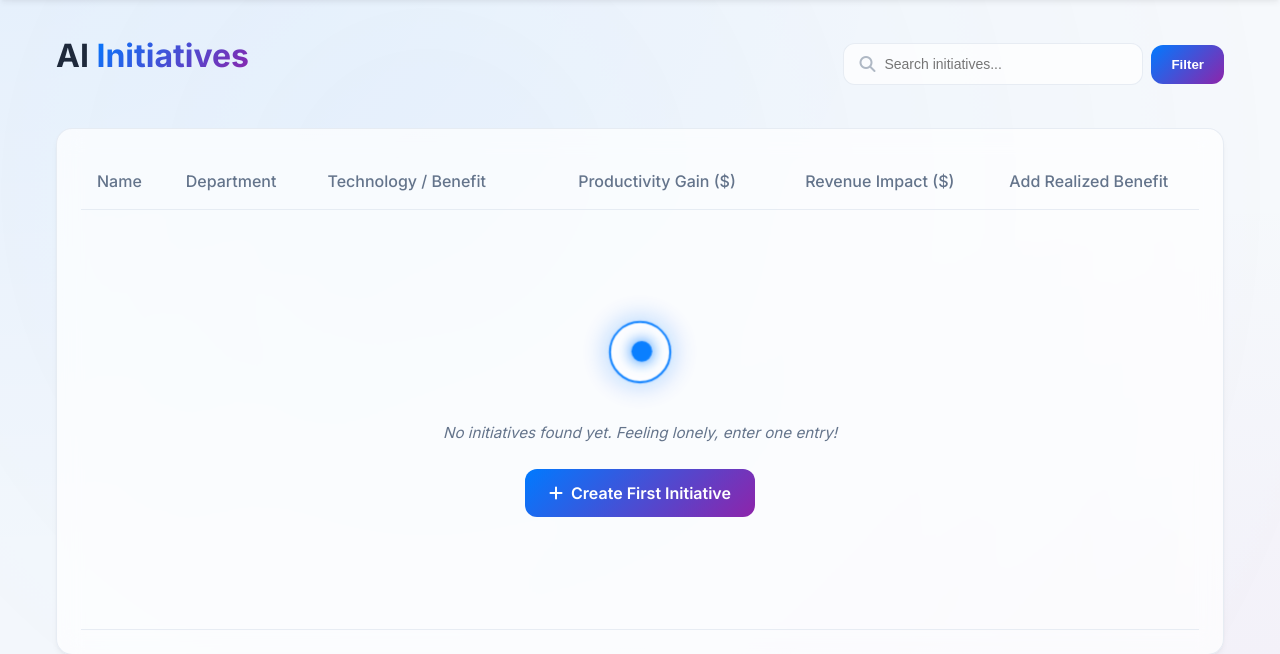
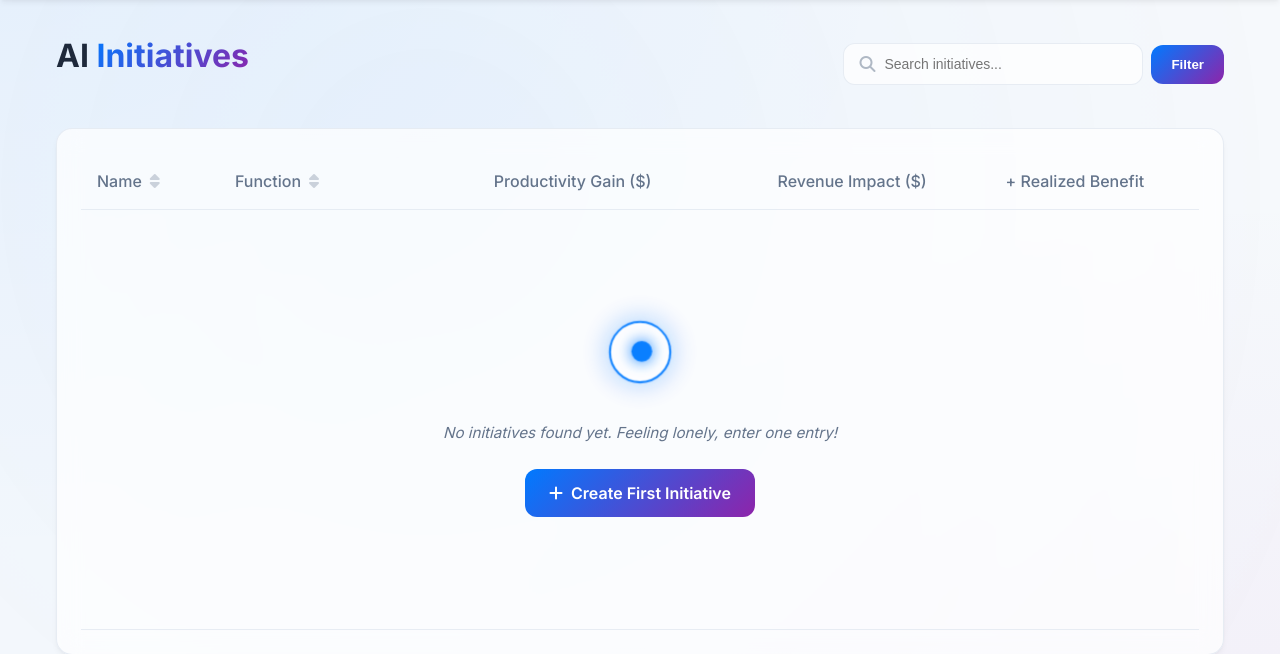
Before and after one commit to vhpatel73/dote, a Django app: page /initiatives/ in a window 1280 px wide. Shown: the part 76-730 px from the top of the page. Run offline with Django 4.2, Linux system fonts and the light colour scheme; data that the repository does not hold is empty.

Commit message:
Implement multi-column sorting and streamline function view in initiatives list

```diff
--- a/initiatives/views.py
+++ b/initiatives/views.py
@@ -172,6 +172,19 @@ class InitiativeListView(ListView):
         if tech:
             queryset = queryset.filter(technology=tech)
 
+        # Sorting
+        sort = self.request.GET.get('sort')
+        if sort == 'name':
+            queryset = queryset.order_by('name')
+        elif sort == '-name':
+            queryset = queryset.order_by('-name')
+        elif sort == 'dept':
+            queryset = queryset.order_by('department')
+        elif sort == '-dept':
+            queryset = queryset.order_by('-department')
+        else:
+            queryset = queryset.order_by('-created_at') # Default sort
+
         return queryset
 
 class InitiativeCreateView(CreateView):
--- a/templates/initiatives/initiative_list.html
+++ b/templates/initiatives/initiative_list.html
@@ -29,12 +29,27 @@
     <table>
         <thead>
             <tr>
-                <th>Name</th>
-                <th>Department</th>
-                <th>Technology / Benefit</th>
+                <th>
+                    <a href="?sort={% if request.GET.sort == 'name' %}-name{% else %}name{% endif %}{% if request.GET.q %}&q={{ request.GET.q }}{% endif %}{% if request.GET.department %}&department={{ request.GET.department }}{% endif %}{% if request.GET.status %}&status={{ request.GET.status }}{% endif %}{% if request.GET.technology %}&technology={{ request.GET.technology }}{% endif %}"
+                        style="color: inherit; text-decoration: none; display: flex; align-items: center; gap: 0.5rem;">
+                        Name
+                        {% if request.GET.sort == 'name' %}<i class="fas fa-sort-up"></i>
+                        {% elif request.GET.sort == '-name' %}<i class="fas fa-sort-down"></i>
+                        {% else %}<i class="fas fa-sort" style="opacity: 0.3;"></i>{% endif %}
+                    </a>
+                </th>
+                <th>
+                    <a href="?sort={% if request.GET.sort == 'dept' %}-dept{% else %}dept{% endif %}{% if request.GET.q %}&q={{ request.GET.q }}{% endif %}{% if request.GET.department %}&department={{ request.GET.department }}{% endif %}{% if request.GET.status %}&status={{ request.GET.status }}{% endif %}{% if request.GET.technology %}&technology={{ request.GET.technology }}{% endif %}"
+                        style="color: inherit; text-decoration: none; display: flex; align-items: center; gap: 0.5rem;">
+                        Function
+                        {% if request.GET.sort == 'dept' %}<i class="fas fa-sort-up"></i>
+                        {% elif request.GET.sort == '-dept' %}<i class="fas fa-sort-down"></i>
+                        {% else %}<i class="fas fa-sort" style="opacity: 0.3;"></i>{% endif %}
+                    </a>
+                </th>
                 <th style="text-align: right; padding-right: 1.5rem;">Productivity Gain ($)</th>
                 <th style="text-align: right; padding-right: 1.5rem;">Revenue Impact ($)</th>
-                <th style="text-align: center;">Add Realized Benefit</th>
+                <th style="text-align: center;"> + Realized Benefit</th>
             </tr>
         </thead>
         <tbody>
@@ -49,10 +64,16 @@
                         </a>
                     </div>
                 </td>
-                <td style="font-size: 0.85rem;">{{ initiative.department }}</td>
                 <td style="font-size: 0.85rem;">
-                    <div>{{ initiative.technology }}</div>
-                    <div style="font-size: 0.7rem; opacity: 0.6; margin-top: 2px;">{{ initiative.benefit_name }}</div>
+                    <div style="font-weight: 600; margin-bottom: 4px;">{{ initiative.department }}</div>
+                    <div style="display: flex; flex-wrap: wrap; gap: 4px;">
+                        <span class="badge"
+                            style="font-size: 0.6rem; background: rgba(0, 122, 255, 0.05); color: var(--primary-color); border: 1px solid rgba(0, 122, 255, 0.1); padding: 0.1rem 0.4rem; text-transform: none;">
+                            {{ initiative.technology }}</span>
+                        <span class="badge"
+                            style="font-size: 0.6rem; background: rgba(0, 0, 0, 0.03); color: var(--text-secondary); border: 1px solid rgba(0, 0, 0, 0.05); padding: 0.1rem 0.4rem; text-transform: none;">
+                            {{ initiative.benefit_name }}</span>
+                    </div>
                 </td>
                 <td style="font-weight: 600; color: var(--primary-color); text-align: right; padding-right: 1.5rem;">
                     {% if initiative.total_productivity > 0 %}
@@ -77,7 +98,7 @@
             </tr>
             {% empty %}
             <tr>
-                <td colspan="6" style="text-align: center; padding: 4rem;">
+                <td colspan="5" style="text-align: center; padding: 4rem;">
                     <div class="empty-state">
                         <div class="ai-eye" style="margin-bottom: 1rem;"></div>
                         <p>{% if request.GET.q %}No initiatives match your search.{% else %}No initiatives found yet.
```
